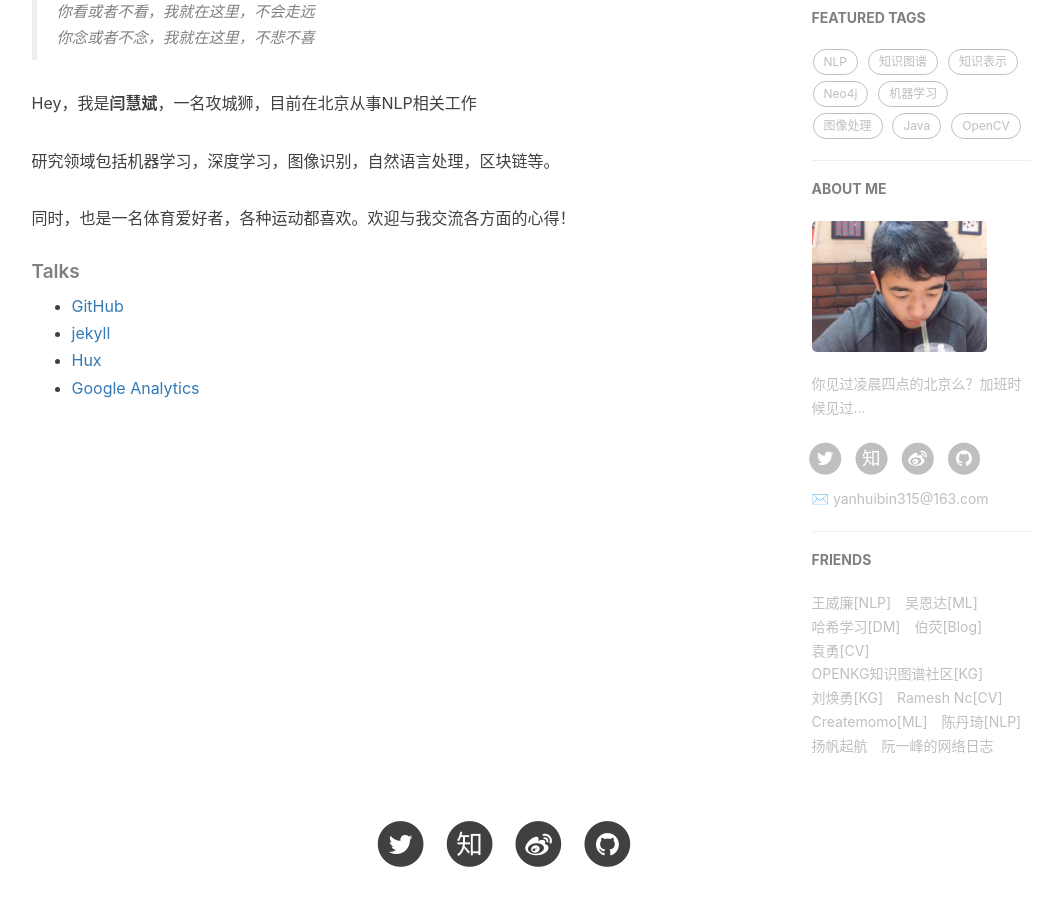
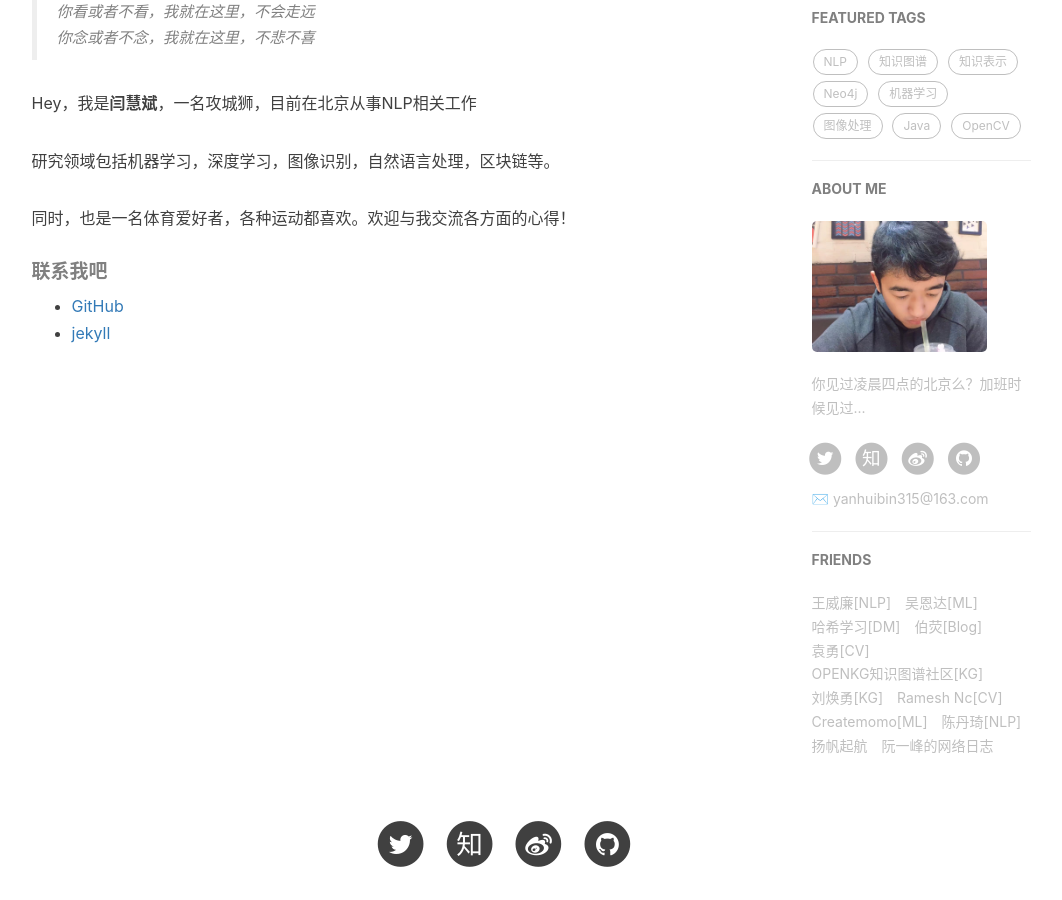
Before and after one commit to yutong2021/yutong2021.github.io, a Jekyll site: the page built from about.html, in a window 1280 px wide and 900 px high, scrolled down 469 px. Shown: the whole window, without its empty margins (136-1198 px from the left). Built offline with Jekyll 4.4.1, drawn with Linux system fonts in a browser that asks for light colours; nearby versions of some CDN libraries; comment, search, counter and statistics services are not loaded.

Commit message:
修改配置

```diff
--- a/about.html
+++ b/about.html
@@ -24,13 +24,11 @@ header-img: "img/post-bg-rwd.jpg"
 
     <p>同时，也是一名体育爱好者，各种运动都喜欢。欢迎与我交流各方面的心得！</p>
 
-    <h5>Talks</h5>
+    <h5>联系我吧</h5>
 
     <ul>
         <li><a href="https://github.com">GitHub</a></li>
         <li><a href="http://jekyll.com.cn/">jekyll</a></li>
-        <li><a href="http://huangxuan.me/">Hux</a></li>
-        <li><a href="https://analytics.google.com/analytics">Google Analytics</a></li>
     </ul>
 </div>
 
```
Also changed, not shown: package.json (+5 -5 lines), 1 other file.
